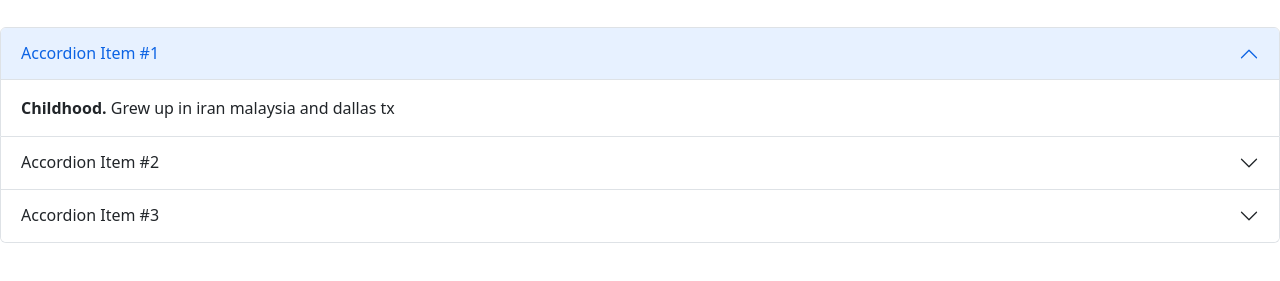
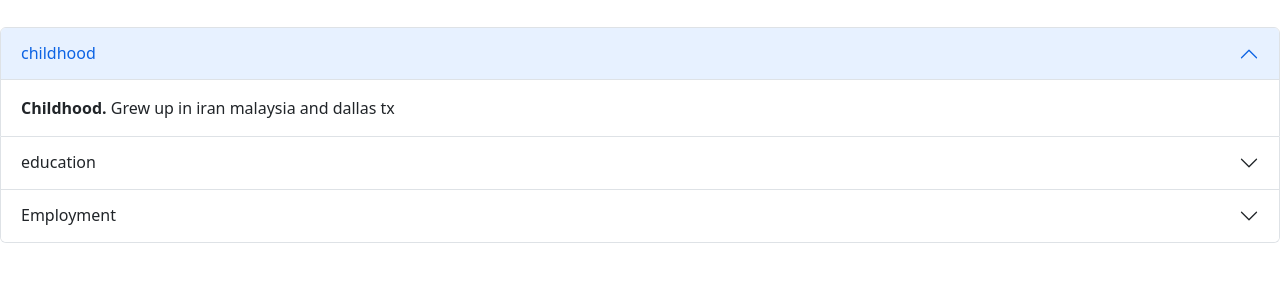
Before and after one commit to arsalansta/MIS4013-HW1, a plain HTML site: page page2.html in a window 1280 px wide. Shown: the part 53-334 px from the top of the page. Drawn offline with nearby package versions, Linux system fonts and the light colour scheme.

Commit message:
Update page2.html

```diff
--- a/page2.html
+++ b/page2.html
@@ -18,7 +18,7 @@
   <div class="accordion-item">
     <h2 class="accordion-header" id="headingOne">
       <button class="accordion-button" type="button" data-bs-toggle="collapse" data-bs-target="#collapseOne" aria-expanded="true" aria-controls="collapseOne">
-        Accordion Item #1
+        childhood
       </button>
     </h2>
     <div id="collapseOne" class="accordion-collapse collapse show" aria-labelledby="headingOne" data-bs-parent="#accordionExample">
@@ -30,7 +30,7 @@
   <div class="accordion-item">
     <h2 class="accordion-header" id="headingTwo">
       <button class="accordion-button collapsed" type="button" data-bs-toggle="collapse" data-bs-target="#collapseTwo" aria-expanded="false" aria-controls="collapseTwo">
-        Accordion Item #2
+        education
       </button>
     </h2>
     <div id="collapseTwo" class="accordion-collapse collapse" aria-labelledby="headingTwo" data-bs-parent="#accordionExample">
@@ -42,7 +42,7 @@
   <div class="accordion-item">
     <h2 class="accordion-header" id="headingThree">
       <button class="accordion-button collapsed" type="button" data-bs-toggle="collapse" data-bs-target="#collapseThree" aria-expanded="false" aria-controls="collapseThree">
-        Accordion Item #3
+        Employment
       </button>
     </h2>
     <div id="collapseThree" class="accordion-collapse collapse" aria-labelledby="headingThree" data-bs-parent="#accordionExample">
```
